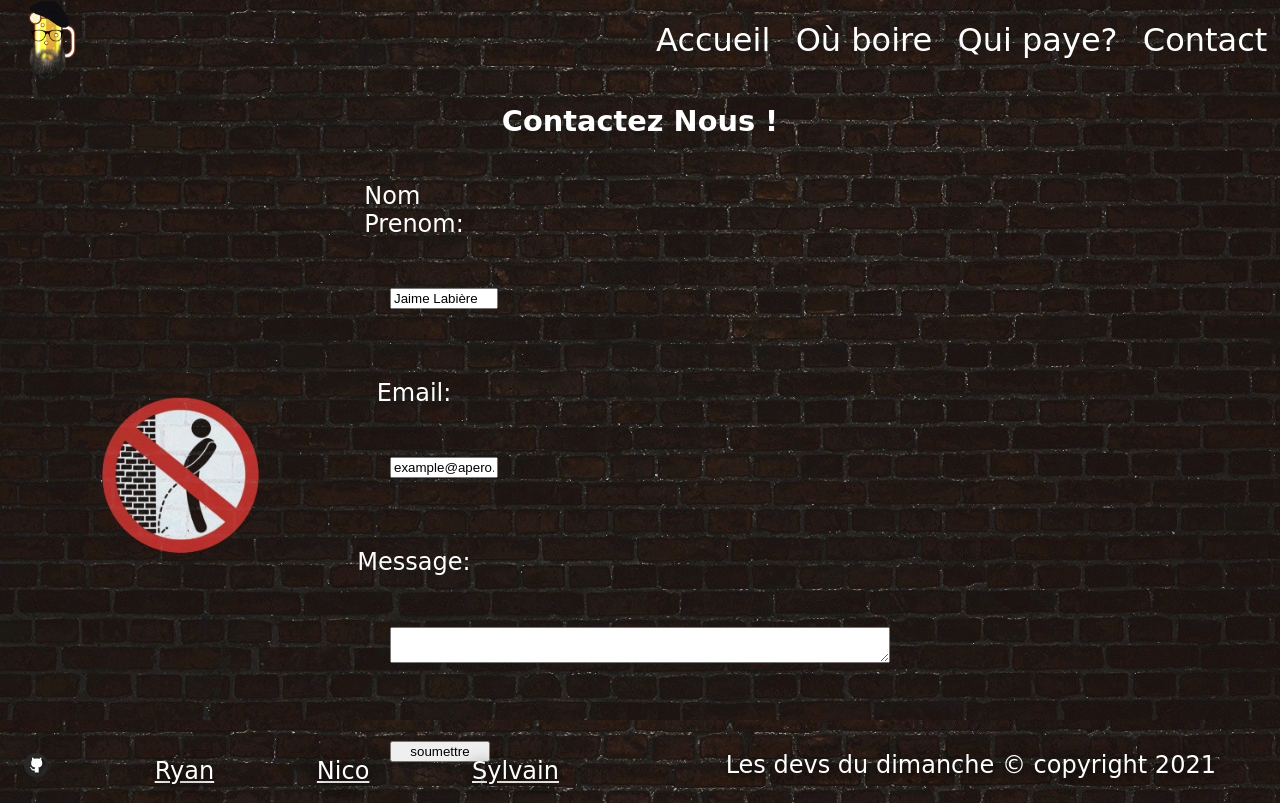
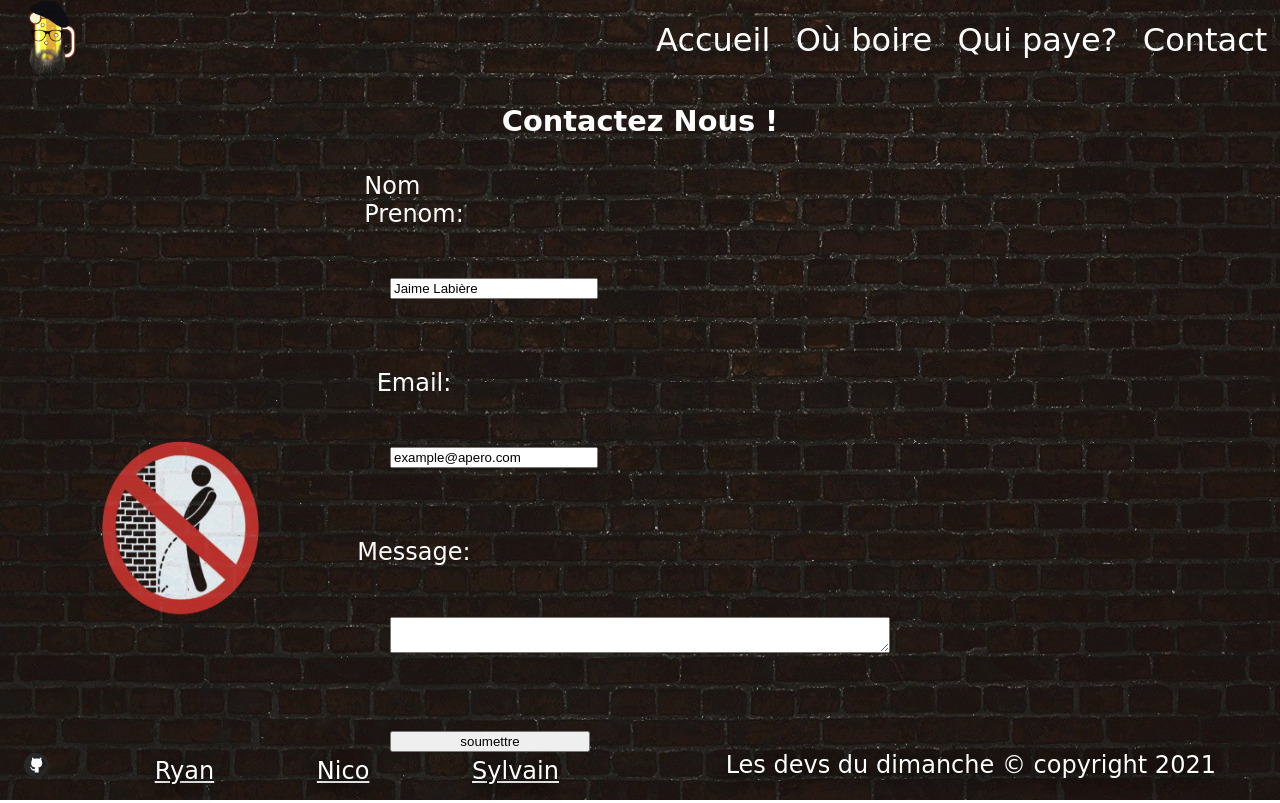
Before and after one commit to nicopierresanchez/l-abb-bi-re, a PHP site: page /contact.html in a window 1280 px wide. Run offline with PHP 8.4, Linux system fonts and the light colour scheme.

Commit message:
git final

```diff
--- a/contact.css
+++ b/contact.css
@@ -1,9 +1,7 @@
 body {
     margin: 0%;
     padding : 0%;
-
     background-image:url(img/mur.jpg) ;
-
     color: white;
 }
 
@@ -70,12 +68,15 @@
 
 
     }
+    /*fin style header*/
+
+    /*debut footer*/
     footer {
         display: flex;
         align-items: center;
         height: 5rem;
         font-family: apple chancery, cursive;
-        margin-top:25%;
+        ;
 
     }
     .github {
@@ -84,12 +85,6 @@
       flex-direction: row;
 
       }
-
-
-
-
-
-
     .logoGithub {
         max-width: 2rem;
         height: 2rem;
@@ -108,93 +103,62 @@
         margin : 5%;
         color: white;
     }
-
+    /*Page*/
 h1{
     font-family: apple chancery, cursive;
     font-size: 1.8rem;
 }
-
 #contact {
     display: grid;
     color: white;
     font-family: apple chancery, cursive;
 
   }
+#contactForm input {
+  margin-bottom: 10px;
+  width: 250px;
+  }
+body  main {
+    display: flex;
+    flex-direction: column;
+    align-items: center;
+  }
+
+  #contactForm label {
+    color: white;
+    font-family: apple chancery, cursive;
+    font-size: inherit;
+    margin-top: 10px;
+  }
+
+  #message {
+    width: -moz-available;
+    }
+/*fin page*/
 
 
 
 
-body > main {
-    display: flex;
-    flex-direction: column;
-    align-items: center;
-    background-image:url= "img/mur.jpg";
+@media screen and (min-width: 600px)
+  {
+body {
+  width: 100%;
+  height: 100vh;
+  background-size: 100% 100%;
+  background-repeat:no-repeat;
 }
 
 
-
-  #contactForm > label {
-
-
-    color: white;
-    font-family: apple chancery, cursive;
-
-    font-size: inherit;
-    margin-top: 20px;
-  }
-
-
-    color: white;
-    font-family: apple chancery, cursive;
-
-    font-size: inherit;
-    margin-top: 20px;
-  }
-
-
-
-
-    color: white;
-    font-family: apple chancery, cursive;
-
-    font-size: inherit;
-    margin-top: 20px;
-  }
-
-
-  #contactForm > input:nth-child(14) {
-    margin-bottom: 80px;
-  }
-
-@media screen and (min-width: 600px)
-  {
-
-
-
-
-
-
-#contactForm {
-    width: 400px;
-  }
-
-
-
-
-
+     /*footer*/
   footer {
     justify-content: space-between;
     display: flex;
     background: none;
     border: none;
+    position: absolute;
     font-size: x-large;
-      position:absolute;
-
     bottom:0;
-
     width:100%;
-
-
     height:70px;
     text-shadow: 1px 2px 15px black;
   }
@@ -213,26 +177,39 @@
     width: 100px;
     margin-left: 20px;
   }
-
-
+  /*fin footer*/
+  /*Page*/
   #name {
     width: 800px;
   }
 
   #contactForm input {
-    width: 20%;
+    width: 200px;
+  }
+
+    #contactForm {
+      width: 400px;
+    }
+  #contactForm {
+    width: 500px;
+    height: 600px;
+    display: flex;
+    flex-direction: column;
+    justify-content: space-between;
+    font-size: x-large;
+  }
+
+  #email {
+    width: auto;
+  }
 
 
-  }
+
   #message {
       width: -moz-available;
     }
-
-
-  nav img {
-    width: 50px;
-
-  }
+    /*Fin page*/
+    /*HEADER*/
   nav {
   display: flex;
   flex-direction: row;
@@ -260,6 +237,12 @@
   width: 100%;
   position:relative;
 }
+nav img {
+  margin: auto;
+  margin-right: 41%;
+  margin-left: 2%;
+  width: 50px;
+  }
 
 label {
   position: none;
@@ -267,36 +250,4 @@
   color: transparent;
 }
 
-/* Élément | http://127.0.0.1:5500/contact.html */
-
-body {
-  width: 100%;
-  height: 100%;
-  background-size: 100%;
 }
-nav img {
-  margin: auto;
-  margin-right: 41%;
-  margin-left: 2%;
-  }
-
-
-
-  #contactForm {
-    width: 500px;
-    height: 600px;
-    display: flex;
-    flex-direction: column;
-    justify-content: space-between;
-    font-size: x-large;
-  }
-
-
-
-
-    #email {
-      width: auto;
-    }
-
-
-  }
--- a/jeux.html
+++ b/jeux.html
@@ -74,6 +74,7 @@
 
 
     </div>
+
     <div id="main">
         <div>
             <title>Tirage au sort des noms</title>
```
Also changed, not shown: search.css (+109 -125 lines). Lines whose indentation alone changed are shown as unchanged.
